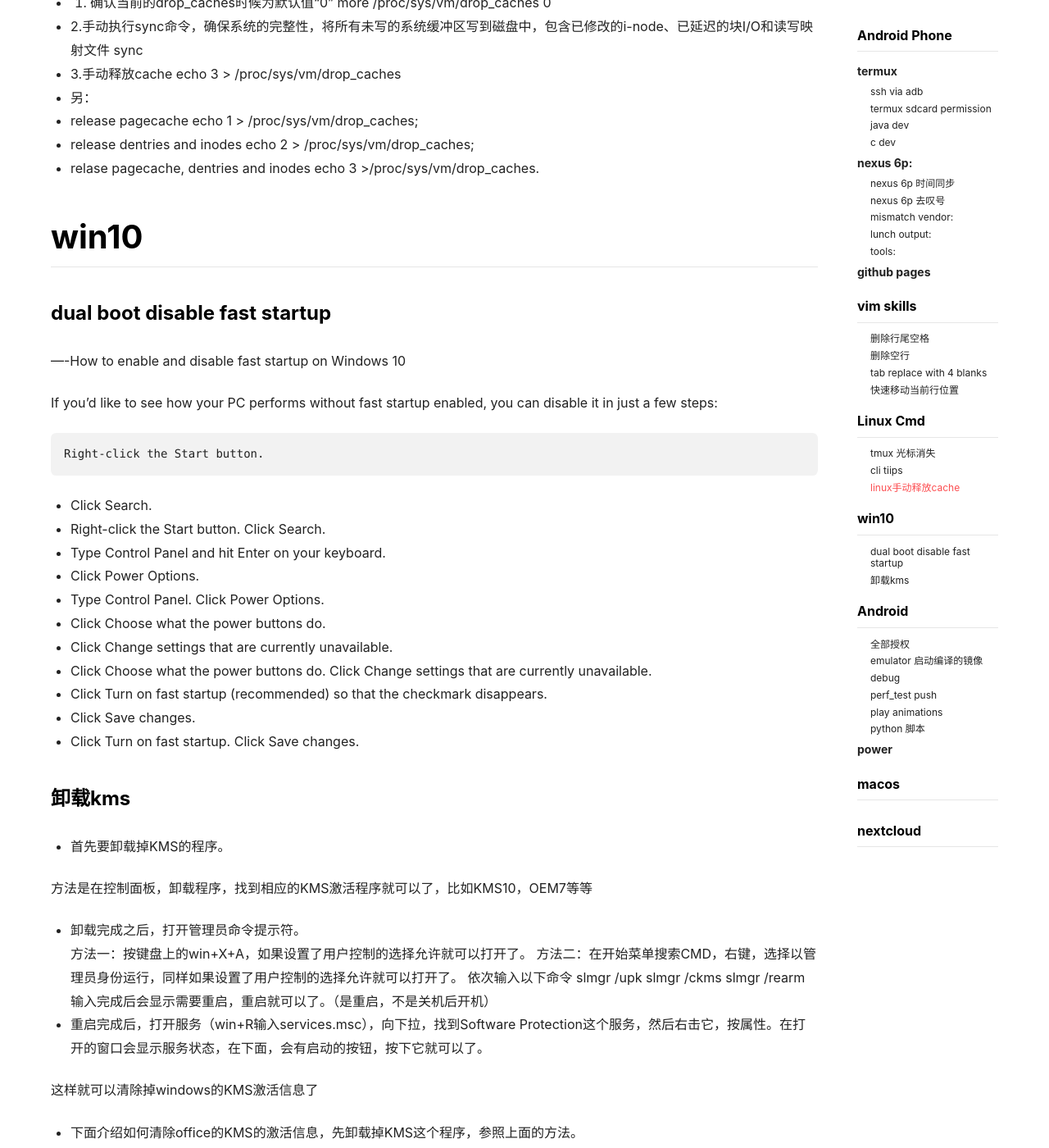
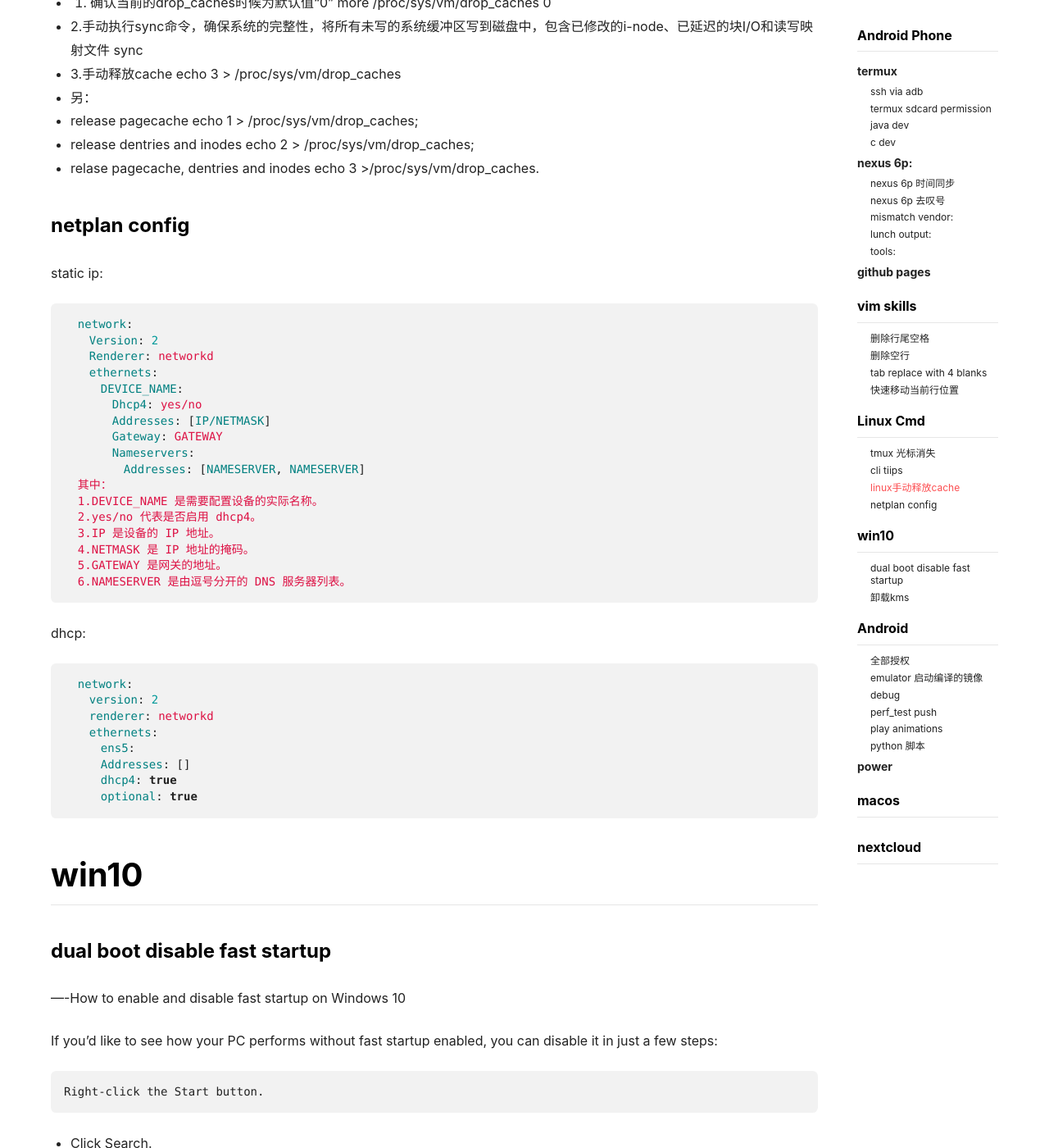
Before and after one commit to panard313/panard313.github.io, a Jekyll site: the page built from _posts/2018-05-29-using.md, in a window 1280 px wide and 1400 px high, scrolled down 3737 px. Shown: the whole window at 82% size. Built offline with Jekyll 4.4.1, drawn with Linux system fonts in a browser that asks for light colours; nearby versions of some CDN libraries.

Commit message:
add content for netplan

````diff
--- a/_posts/2018-05-29-using.md
+++ b/_posts/2018-05-29-using.md
@@ -151,6 +151,40 @@ Hello world, on termux!
 - relase pagecache, dentries and inodes
   echo 3 >/proc/sys/vm/drop_caches.
 
+### netplan config
+
+static ip:
+```yaml
+  network:
+  　Version: 2
+  　Renderer: networkd
+  　ethernets:
+  　　DEVICE_NAME:
+  　　　Dhcp4: yes/no
+  　　　Addresses: [IP/NETMASK]
+  　　　Gateway: GATEWAY
+  　　　Nameservers:
+  　　　　Addresses: [NAMESERVER, NAMESERVER]
+  其中：
+  1.DEVICE_NAME 是需要配置设备的实际名称。
+  2.yes/no 代表是否启用 dhcp4。
+  3.IP 是设备的 IP 地址。
+  4.NETMASK 是 IP 地址的掩码。
+  5.GATEWAY 是网关的地址。
+  6.NAMESERVER 是由逗号分开的 DNS 服务器列表。
+```
+
+dhcp:
+```yaml
+  network:
+  　version: 2
+  　renderer: networkd
+  　ethernets:
+  　　ens5:
+  　　Addresses: []
+  　　dhcp4: true
+  　　optional: true
+```
 
 # win10
 
````
